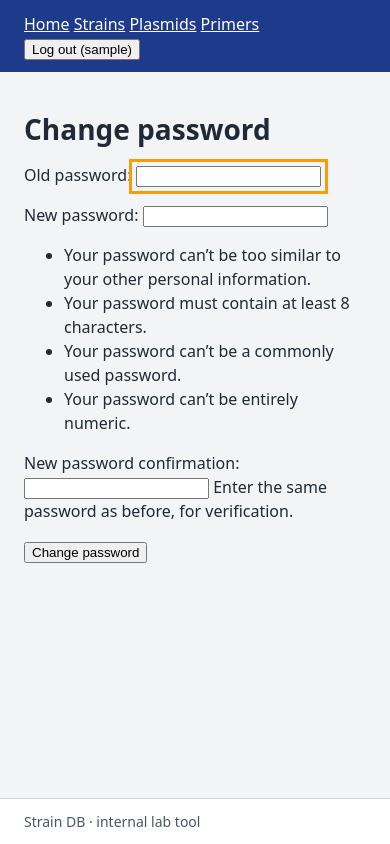
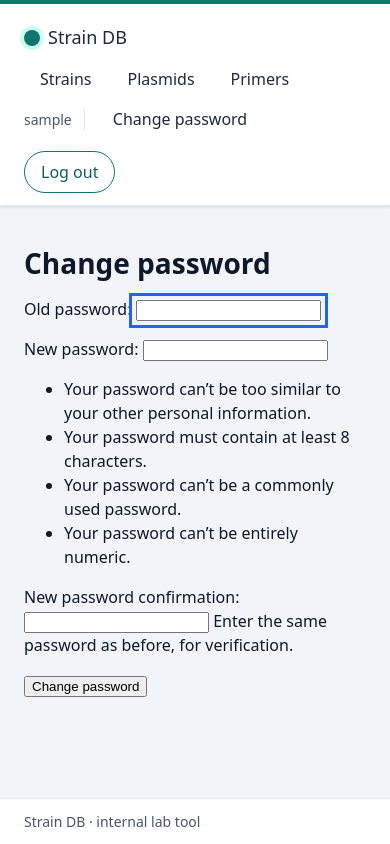
Before and after one commit to Strain-Primer-Management/strain-primer-management, a Django app: page /accounts/password-change/ in a window 390 px wide. Run offline with Django 5.2, Linux system fonts and the light colour scheme; the visitor is signed in with stand-in values (Sample User, id 1).

Commit message:
SCRUM-8 Navbar for logged-out and logged-in users (#8)
## Jira ticket

SCRUM-8

## What and why (2–3 sentences)

Builds the navbar: logged out it shows the app name and a "Log in" link;
logged in it shows Strains, Plasmids and Primers (the current section
marked with `aria-current`), the username, "Change password" and a "Log
out" POST form. It also refreshes the theme (teal colour tokens, light
header, pill-style links) in the shared stylesheet, so **the colours of
every page change**.

## Scope

- [ ] **Backend** (`apps/**`)
- [x] **Frontend** (`templates/**`, `static/**`)
- [ ] **Lead-only files** (needs Nour's approval)
- [x] I changed **only** the files this ticket needs; nothing from
another zone

## Checks (run in Docker, see README)

- [x] `check`, `makemigrations --check --dry-run`, `test`, `ruff check`,
`ruff format --check`, `djlint --lint` all pass
- [x] Migrations: none
- [ ] UI change: screenshot attached (the author adds screenshots of
both states)

## AI usage

- [ ] No AI used
- [x] AI used; log file added in `docs/ai-log/`
(`2026-11-23_SCRUM-8_judy.md`)
- [ ] I read and can explain every line of this PR

## Reviewer guide (the AI fills this in)

- `templates/components/navbar.html`: check the logout is a POST form
with the CSRF token, and that `aria-current` follows the URL namespace
(`request.resolver_match.app_name`).
- `static/css/base.css`: the token values changed (teal theme), so every
page looks different. Check that no colour or size is typed outside
`:root`.
- Left alone on purpose: `base.html`, the messages component, forms and
buttons (they belong to the form components ticket), all page templates.
No mobile menu (not in the ticket).

## Notes for the reviewer / needs from other zones

None. Shared frontend files: announced in the team chat.

---------

Co-authored-by: Judy <judywaelaly@gmail.com>

```diff
--- a/static/css/base.css
+++ b/static/css/base.css
@@ -5,16 +5,17 @@
 
 :root {
   /* Colours */
-  --color-primary: #1d4ed8;
-  --color-primary-dark: #1e3a8a;
-  --color-text: #1f2937;
-  --color-text-muted: #4b5563;
-  --color-bg: #f3f4f6;
+  --color-primary: #0f766e;
+  --color-primary-dark: #115e59;
+  --color-primary-soft: #ccfbf1;
+  --color-text: #0f172a;
+  --color-text-muted: #475569;
+  --color-bg: #f1f5f9;
   --color-surface: #ffffff;
-  --color-border: #d1d5db;
-  --color-header-bg: #1e3a8a;
-  --color-header-text: #ffffff;
-  --color-focus: #f59e0b;
+  --color-border: #e2e8f0;
+  --color-header-bg: #ffffff;
+  --color-header-text: #1e293b;
+  --color-focus: #2563eb;
   --color-info: #1d4ed8;
   --color-success: #15803d;
   --color-warning: #b45309;
@@ -32,6 +33,9 @@
   /* Corner radius and borders */
   --radius-sm: 0.25rem;
   --radius-md: 0.5rem;
+  --radius-pill: 62rem;
+  --shadow-sm: 0 1px 3px rgb(15 23 42 / 12%);
+  --accent-bar: 0.25rem;
   --border-width: 1px;
   --focus-width: 3px;
 
@@ -129,11 +133,10 @@ pre,
 
 /* Page frame: header, content, footer */
 .site-header {
+  border-top: var(--accent-bar) solid var(--color-primary);
+  border-bottom: var(--border-width) solid var(--color-border);
   background: var(--color-header-bg);
-  color: var(--color-header-text);
-}
-
-.site-header a {
+  box-shadow: var(--shadow-sm);
   color: var(--color-header-text);
 }
 
@@ -161,3 +164,90 @@ pre,
 .message-area {
   margin-bottom: var(--space-4);
 }
+
+/* Navbar (templates/components/navbar.html), inside the header */
+.navbar {
+  display: flex;
+  flex-wrap: wrap;
+  align-items: center;
+  gap: var(--space-2) var(--space-5);
+}
+
+.navbar-brand {
+  display: flex;
+  align-items: center;
+  gap: var(--space-2);
+  color: var(--color-primary-dark);
+  font-size: var(--font-size-h3);
+  font-weight: bold;
+}
+
+/* The app name lines up with the page content, so it gets no pill padding */
+.navbar a.navbar-brand {
+  padding-left: 0;
+}
+
+/* Small round mark in front of the app name */
+.navbar-brand::before {
+  content: "";
+  width: var(--space-4);
+  height: var(--space-4);
+  border-radius: var(--radius-pill);
+  background: var(--color-primary);
+  box-shadow: 0 0 0 var(--space-1) var(--color-primary-soft);
+}
+
+.navbar-links {
+  display: flex;
+  flex: 1;
+  gap: var(--space-1);
+  margin: 0;
+  padding: 0;
+  list-style: none;
+}
+
+.navbar a,
+.navbar-logout {
+  padding: var(--space-2) var(--space-4);
+  border-radius: var(--radius-pill);
+  color: var(--color-header-text);
+  font-weight: 500;
+  text-decoration: none;
+}
+
+.navbar a:hover,
+.navbar-logout:hover {
+  background: var(--color-primary-soft);
+  color: var(--color-primary-dark);
+}
+
+/* The section you are in */
+.navbar a[aria-current="page"] {
+  background: var(--color-primary);
+  color: var(--color-surface);
+}
+
+.navbar-account {
+  display: flex;
+  flex-wrap: wrap;
+  align-items: center;
+  gap: var(--space-3);
+  margin-left: auto;
+}
+
+.navbar-user {
+  padding-right: var(--space-3);
+  border-right: var(--border-width) solid var(--color-border);
+  color: var(--color-text-muted);
+  font-size: var(--font-size-sm);
+}
+
+/* "Log out" is a button (a POST form) styled as an outlined pill */
+.navbar-logout {
+  border: var(--border-width) solid var(--color-primary);
+  background: transparent;
+  color: var(--color-primary-dark);
+  font: inherit;
+  font-weight: 500;
+  cursor: pointer;
+}
--- a/templates/components/navbar.html
+++ b/templates/components/navbar.html
@@ -1,13 +1,38 @@
-{# PLACEHOLDER navigation (unstyled). Frontend team replaces. #}
-<nav>
-  <a href="{% url 'core:home' %}">Home</a>
+{% comment %}
+  Main navigation, included by base.html. Logged out: app name + "Log in". Logged in: sections
+  (current one marked with aria-current), username, "Change password" and a "Log out" POST form.
+  The current section comes from the URL namespace (app_name) of the page being shown.
+{% endcomment %}
+{% with section=request.resolver_match.app_name %}
+  <nav class="navbar" aria-label="Main">
+    <a class="navbar-brand" href="{% url 'core:home' %}">Strain DB</a>
     {% if user.is_authenticated %}
-    <a href="{% url 'strains:index' %}">Strains</a>
-    <a href="{% url 'plasmids:index' %}">Plasmids</a>
-    <a href="{% url 'primers:index' %}">Primers</a>
+      <ul class="navbar-links">
+        <li>
+          <a href="{% url 'strains:index' %}"
+             {% if section == "strains" %}aria-current="page"{% endif %}>Strains</a>
+        </li>
+        <li>
+          <a href="{% url 'plasmids:index' %}"
+             {% if section == "plasmids" %}aria-current="page"{% endif %}>Plasmids</a>
+        </li>
+        <li>
+          <a href="{% url 'primers:index' %}"
+             {% if section == "primers" %}aria-current="page"{% endif %}>Primers</a>
+        </li>
+      </ul>
+      <div class="navbar-account">
+        <span class="navbar-user">{{ user.get_username }}</span>
+        <a href="{% url 'accounts:password_change' %}">Change password</a>
         <form method="post" action="{% url 'accounts:logout' %}">
           {% csrf_token %}
-      <button type="submit">Log out ({{ user.get_username }})</button>
+          <button type="submit" class="navbar-logout">Log out</button>
         </form>
+      </div>
+    {% else %}
+      <div class="navbar-account">
+        <a href="{% url 'accounts:login' %}">Log in</a>
+      </div>
     {% endif %}
   </nav>
+{% endwith %}
```
Also changed, not shown: docs/ai-log/2026-11-23_SCRUM-8_judy.md (added, +21 -0 lines). Lines whose indentation alone changed are shown as unchanged.
